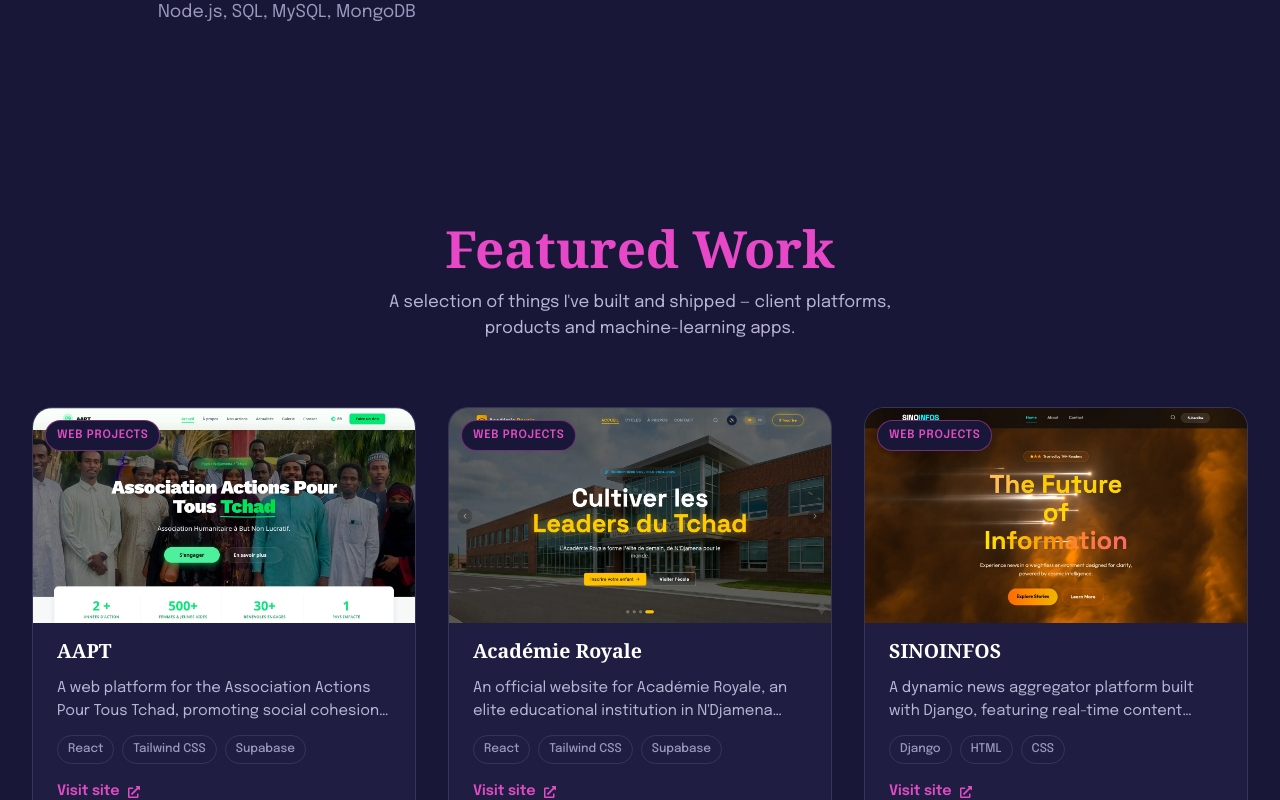
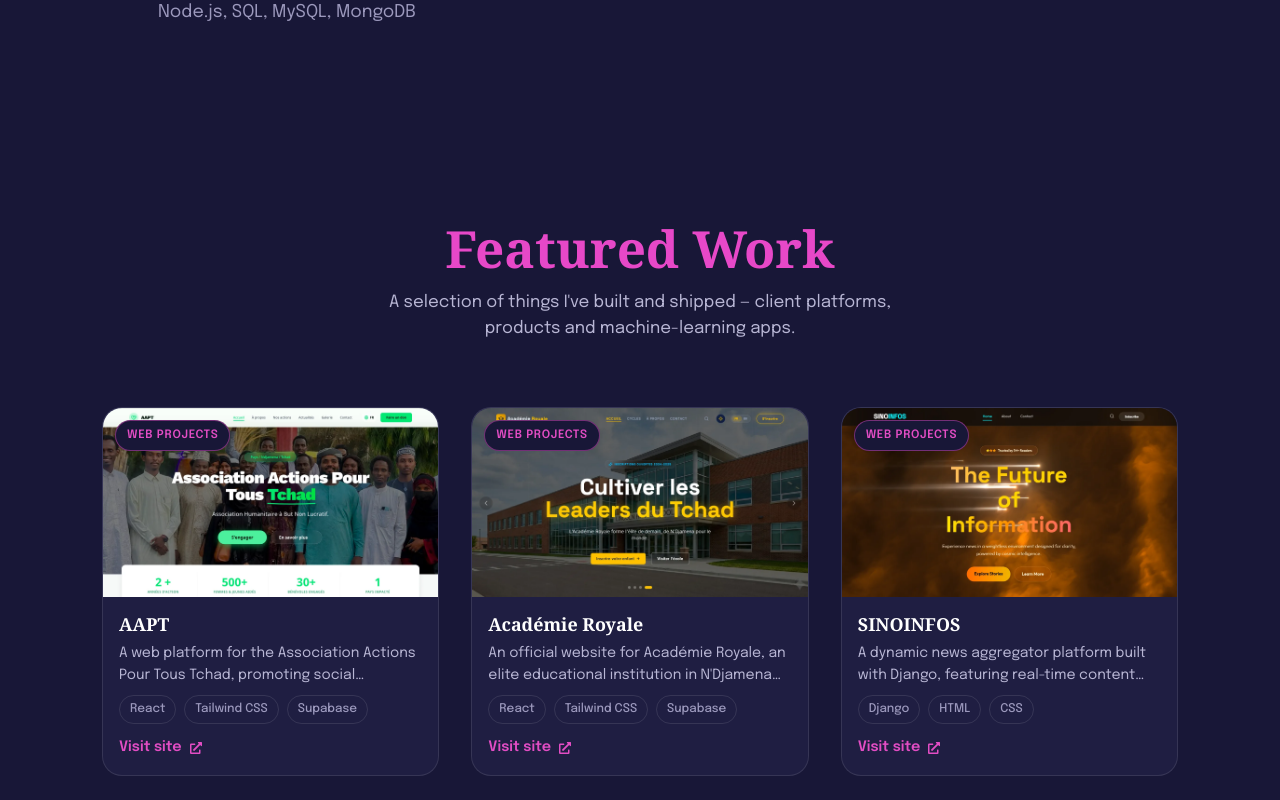
Before and after one commit to sidicksino/SidickPortfolio, a React (Vite) app: page / in a window 1280 px wide. Shown: the part 2220-3020 px from the top of the page. Built offline with nearby package versions, Linux system fonts and the light colour scheme; a web font is replaced by a local one.

Commit message:
Reduce featured section max-width and internal card typography/spacing for more compact layout

```diff
--- a/src/components/featured/Featured.css
+++ b/src/components/featured/Featured.css
@@ -2,7 +2,10 @@
    Do not redeclare tokens here. */
 
 .featured-section {
-  max-width: 1400px;
+  /* Card width is set by the grid band, not by the card: three columns across
+     1400px forced every card to 424px. 1140 keeps the tidy 3+3 layout while
+     bringing each card down to ~337. */
+  max-width: 1140px;
   margin: 0 auto;
   padding: var(--s-9) var(--s-6);
   font-family: var(--font-body);
@@ -108,13 +111,13 @@
   display: flex;
   flex-direction: column;
   flex: 1;
-  padding: var(--s-4) var(--s-5) var(--s-5);
-  gap: var(--s-3);
+  padding: var(--s-4) var(--s-4) var(--s-4);
+  gap: var(--s-2);
 }
 
 .featured-body h3 {
   font-family: var(--font-display);
-  font-size: 1.22rem;
+  font-size: 1.12rem;
   font-weight: 900;
   color: var(--text);
   margin: 0;
@@ -123,8 +126,8 @@
 
 .featured-body > p {
   color: var(--text-2);
-  font-size: 0.93rem;
-  line-height: 1.6;
+  font-size: 0.88rem;
+  line-height: 1.55;
   margin: 0;
   flex: 1;
   /* Capped at two lines. The longest blurb set every card's height, since the
```
Also changed, not shown: 1 other file (tests, documents, lock files or other folders).
